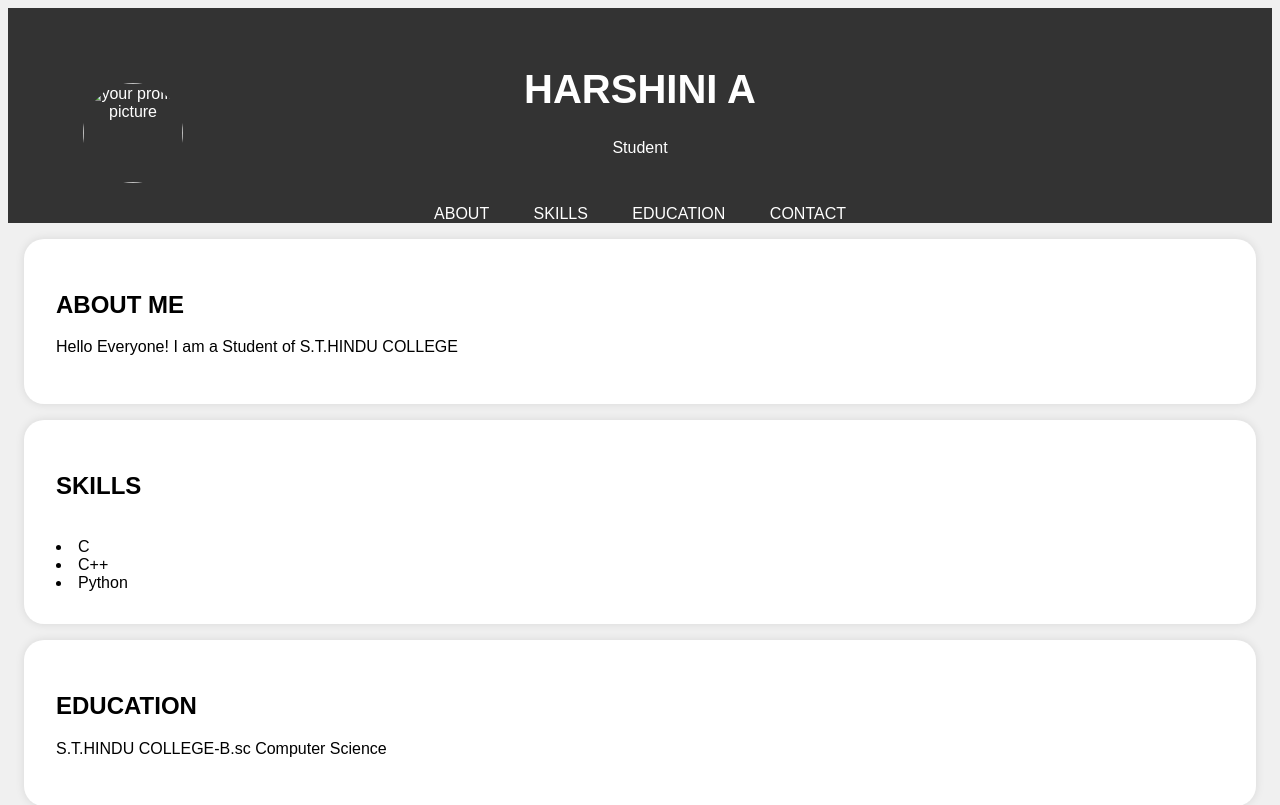
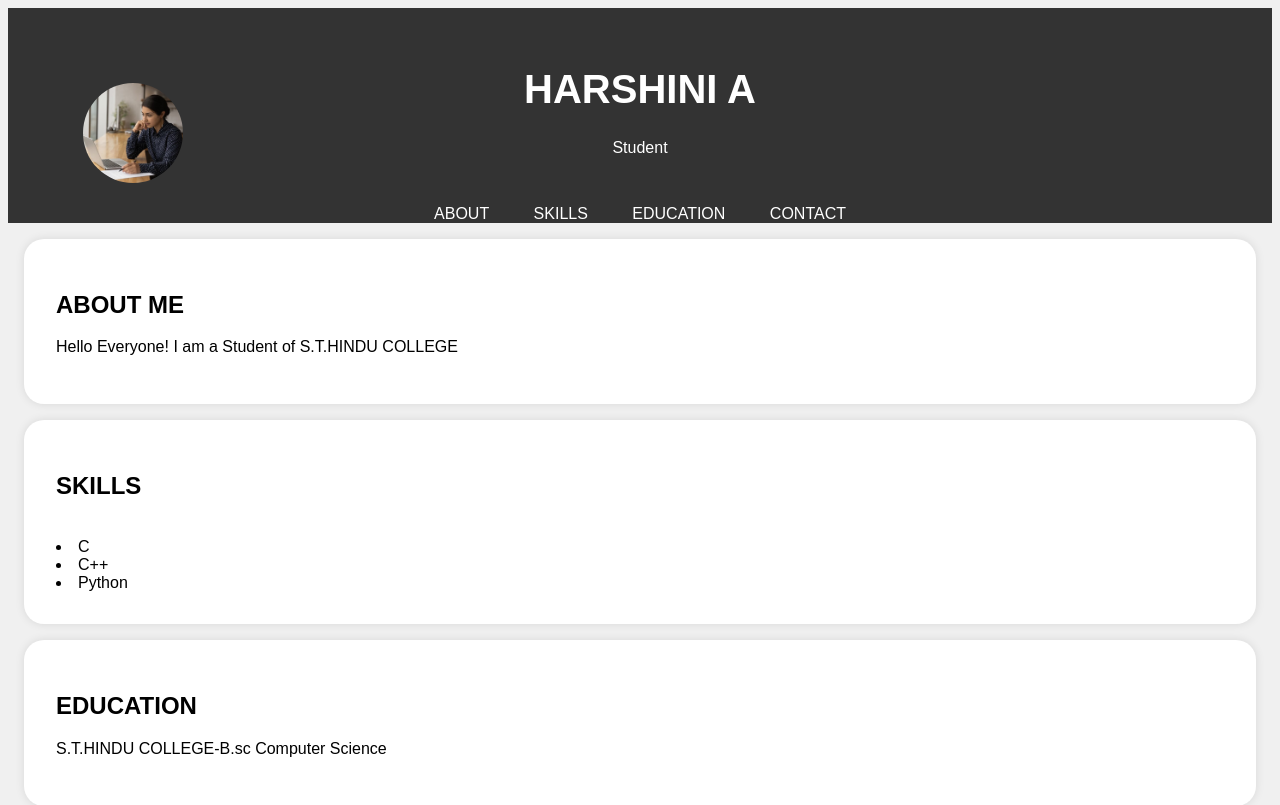
Before and after one commit to Harshinihari/digital-portfolio, a plain HTML site: page index.html in a window 1280 px wide. Shown: the top 805 px of the page. Drawn offline with Linux system fonts and the light colour scheme.

Commit message:
Update index.html

```diff
--- a/index.html
+++ b/index.html
@@ -78,7 +78,7 @@
         <body>
             <header>
                 <div class="header-content">
-                    <img src="profile.jpeg" alt="your profile picture" class="profile-picture">
+                    <img src="Harsh.jpg" alt="your profile picture" class="profile-picture">
                     <h1>HARSHINI A</h1>
                     <p>Student</p>
                 </div>
```
